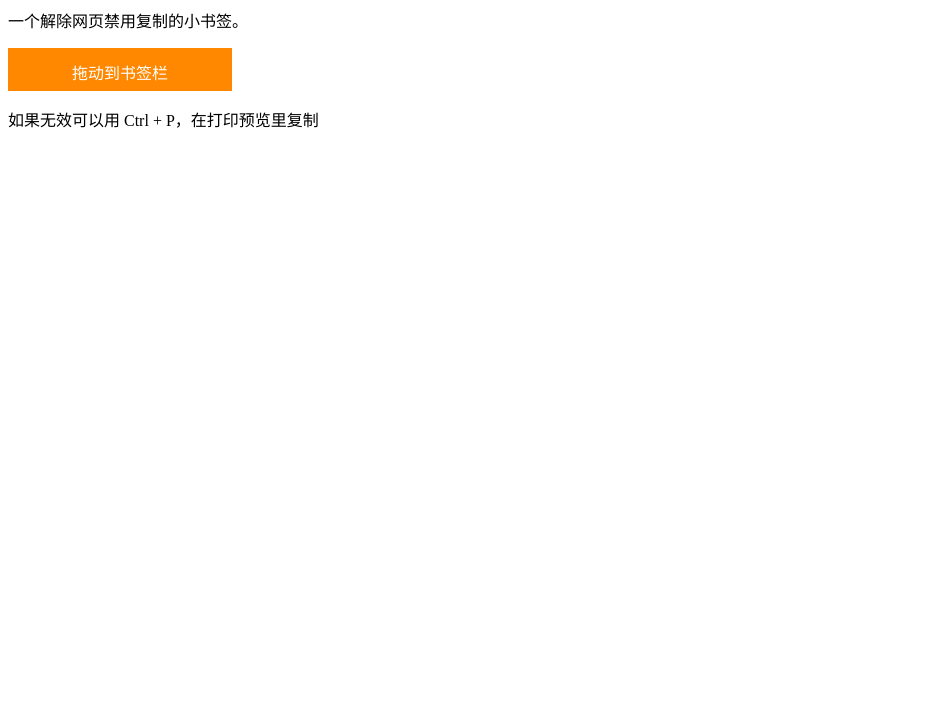
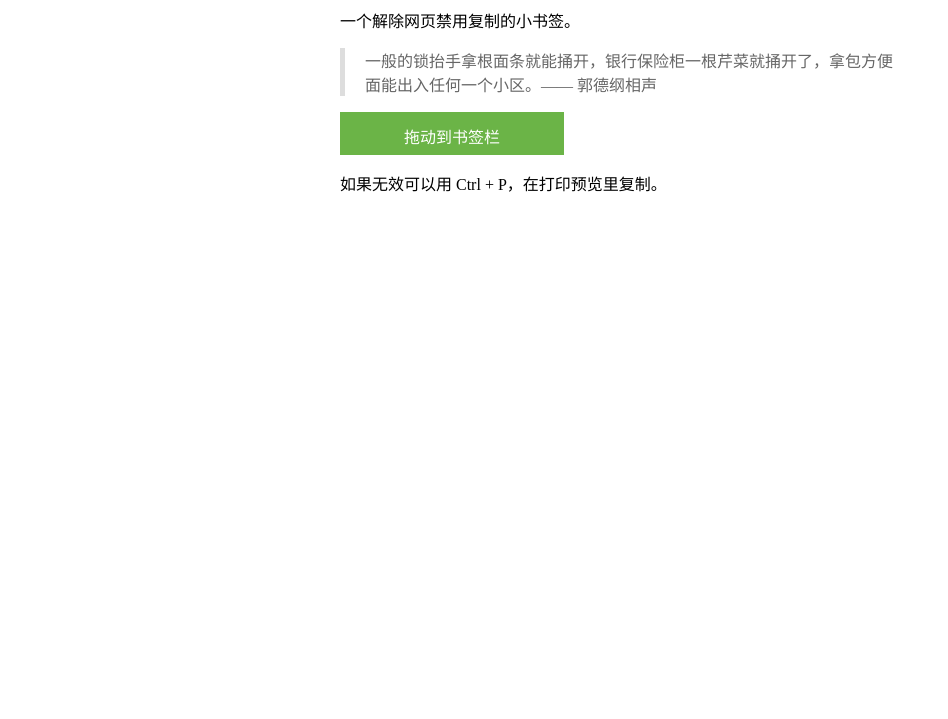
Before and after one commit to yulanggong/celery, a website: page index.html in a window 1280 px wide. Shown: the part 81-800 px from the top of the page, without its empty margins (0-948 px from the left). Drawn offline with Linux system fonts and the light colour scheme.

Commit message:
Add some styles

```diff
--- a/build.js
+++ b/build.js
@@ -1,12 +1,11 @@
 var UglifyJS = require('uglify-js');
 var fs = require('fs');
-
-var html = fs.readFileSync('./index.html').toString();
 
 var source = UglifyJS.minify('./celery.js', {
   output: { quote_style: 1 }
 }).code;
+
+var html = fs.readFileSync('./index.html').toString();
 html = html.replace(/javascript:([^"])+"/, 'javascript:'+ source +'"');
-debugger
 
 fs.writeFileSync('./index.html', html);
--- a/index.html
+++ b/index.html
@@ -6,11 +6,15 @@
   <meta http-equiv="X-UA-Compatible" content="ie=edge">
   <title>🌿于老爷子的芹菜</title>
   <style>
+    body {
+      max-width: 600px;
+      margin: 20px auto;
+    }
     .btn {
       text-indent: -500px;
       width: 200px;
       display: inline-block;
-    background: #f80;
+      background: #6BB447;
       color: #fff;
       padding: 12px;
       text-decoration: none;
@@ -27,12 +31,19 @@
       height: 16px;
       width: 200px;
     }
+    blockquote {
+      border-left: 5px solid #ddd;
+      color: #666;
+      padding-left: 20px;
+      margin-left: 0;
+    }
   </style>
 </head>
 <body>
   <h1>🌿于老爷子的芹菜</h1>
   <p>一个解除网页禁用复制的小书签。</p>
+  <blockquote>一般的锁抬手拿根面条就能捅开，银行保险柜一根芹菜就捅开了，拿包方便面能出入任何一个小区。—— 郭德纲相声</blockquote>
   <a class=btn href="javascript:!function t(e){e.querySelectorAll('*').forEach(function(e){e.oncontextmenu=e.ondragstart=e.onselectstart=e.onselect=e.oncopy=e.onbeforecopy=e.onmouseup=null;try{e.contentDocument&&t(e.contentDocument)}catch(t){}});var n=e.createElement('style');n.innerHTML='*{-webkit-user-select:text!important;-moz-user-select:text!important;user-select:text!important;}',e.body.appendChild(n)}(document);">🌿</a>
-  <p>如果无效可以用 Ctrl + P，在打印预览里复制</p>
+  <p>如果无效可以用 Ctrl + P，在打印预览里复制。</p>
 </body>
 </html>
```
Also changed, not shown: README.md. Lines whose indentation alone changed are shown as unchanged.
